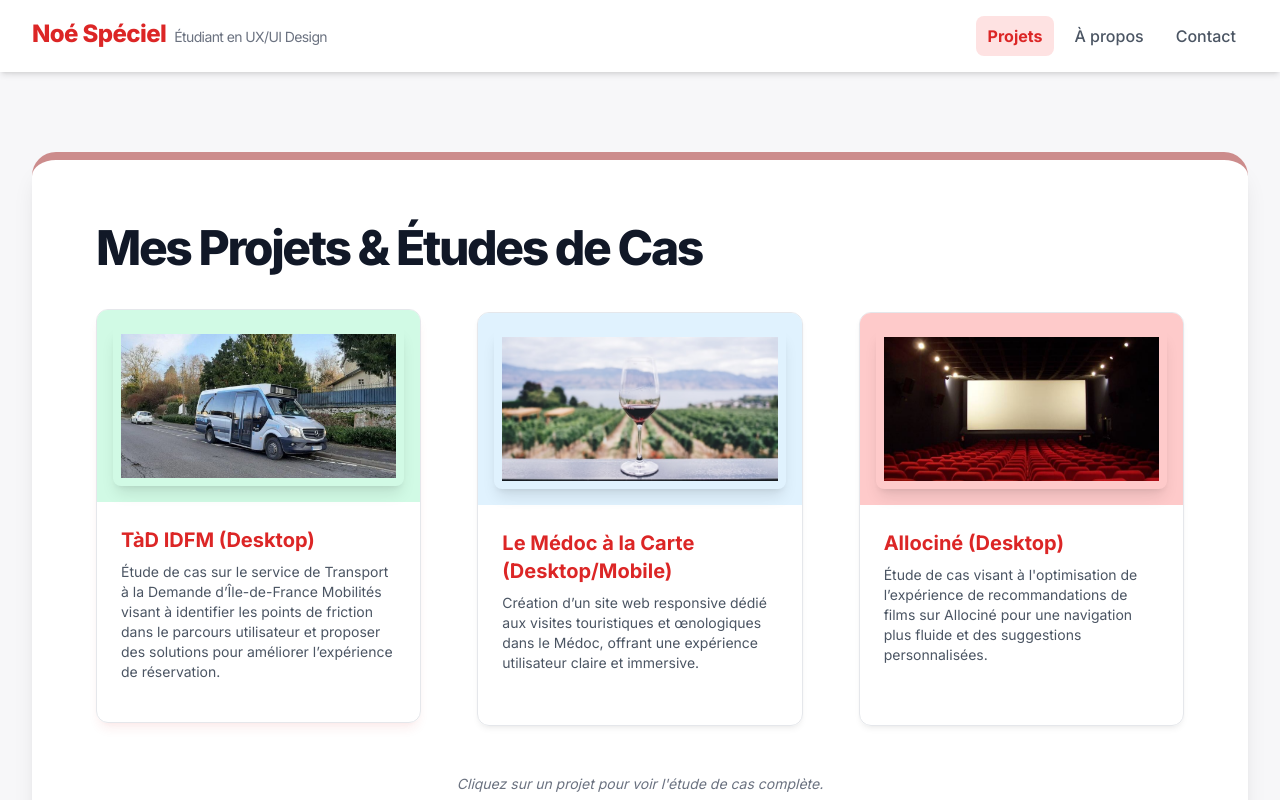
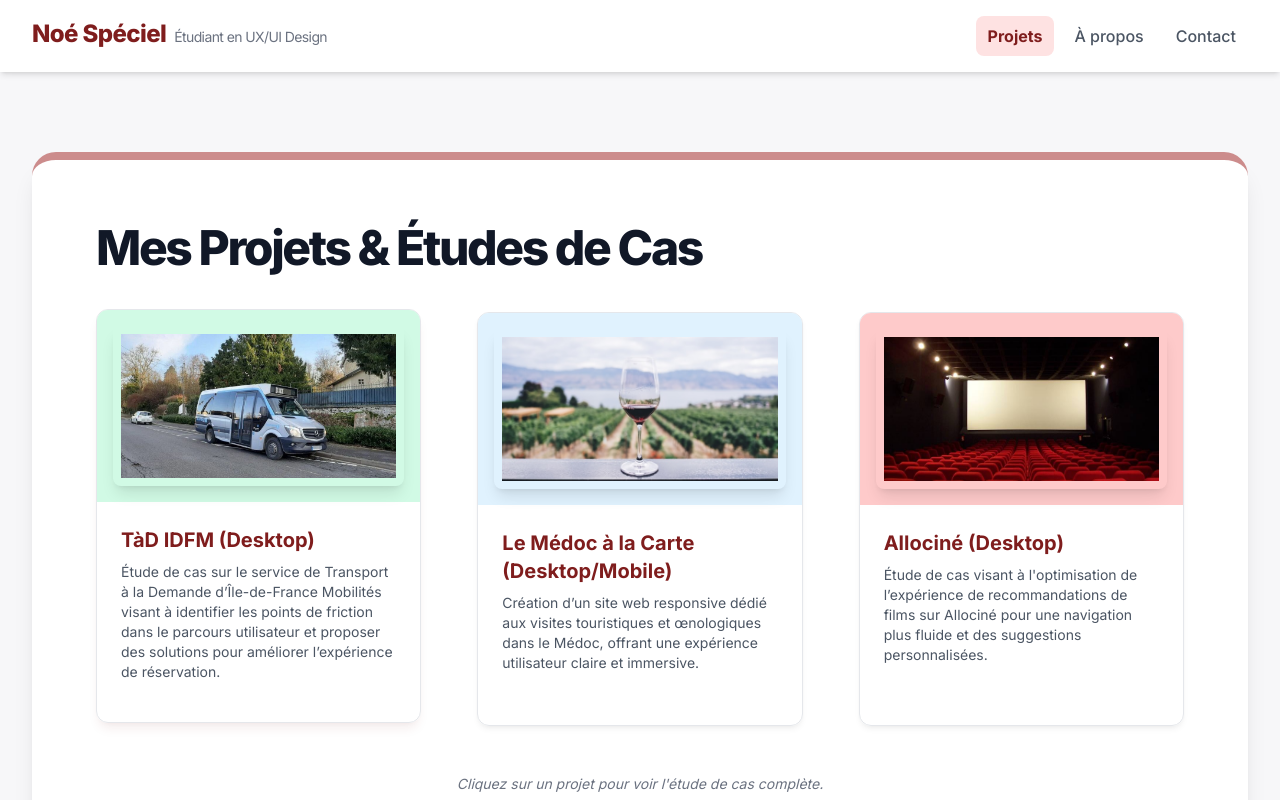
Before and after one commit to Darckozz/portfolio, a plain HTML site: page index.html in a window 1280 px wide. In both pictures the pointer is over the element 258 px from the left and 519 px from the top of the page. Shown: the top 800 px of the page. Drawn offline with nearby package versions, Linux system fonts and the light colour scheme.

Commit message:
Update style.css

```diff
--- a/css/style.css
+++ b/css/style.css
@@ -4,16 +4,11 @@ body {
     background-color: #f7f7f9; /* Un gris très léger pour le fond */
 }
 
-/* Définition de la couleur d'accent (Rouge Vif) */
+/* Définition de la couleur d'accent (Bordeaux/Rouge profond) */
 :root {
-    /* MODIFIÉ : Rouge plus vif (similaire à Red 600) */
-    --color-bordeaux-base: #dc2626;
-
-    /* MODIFIÉ : Arrière-plan subtil (similaire à Red 100) */
-    --color-bordeaux-light: #fee2e2;
-
-    /* MODIFIÉ : Survol bouton principal (similaire à Red 800) */
-    --color-bordeaux-dark: #991b1b;
+    --color-bordeaux-base: #7f1d1d; /* Red 900 - Bordeaux profond (Rétabli) */
+    --color-bordeaux-light: #fee2e2; /* Red 100 - Arrière-plan subtil pour l'état actif */
+    --color-bordeaux-dark: #450a0a; /* Red 950 - Survol bouton principal (Rétabli) */
 }
 
 .accent-text {
@@ -54,11 +49,10 @@ body {
     transition: all 0.3s cubic-bezier(0.4, 0, 0.2, 1);
     box-shadow: 0 4px 6px -1px rgba(0, 0, 0, 0.05), 0 2px 4px -2px rgba(0, 0, 0, 0.05);
 }
-/* MODIFIÉ : Retrait de la couleur de bordure et du transform au survol */
+/* MODIFIÉ : Rétabli l'ombre subtile basée sur le bordeaux profond (7f1d1d) */
 .project-card:hover {
     transform: translateY(-3px); /* Laisse un petit lift subtil */
-    /* Ombre subtile utilisant la nouvelle couleur d'accent */
-    box-shadow: 0 8px 12px -3px rgba(220, 38, 38, 0.08), 0 3px 5px -3px rgba(220, 38, 38, 0.05);
+    box-shadow: 0 8px 12px -3px rgba(127, 29, 29, 0.08), 0 3px 5px -3px rgba(127, 29, 29, 0.05);
     border-color: #e5e7eb; /* Reste gris clair */
 }
 
@@ -71,11 +65,12 @@ body {
     cursor: default;
     box-shadow: 0 1px 3px rgba(0,0,0,0.05);
 }
+/* MODIFIÉ : Rétabli l'ombre et le survol basés sur le bordeaux profond (7f1d1d) */
 .skill-tag:hover {
     background-color: var(--color-bordeaux-light);
     color: var(--color-bordeaux-base);
     border-color: #fca5a5;
-    box-shadow: 0 2px 5px rgba(220, 38, 38, 0.1); /* Utilisation du nouveau rouge */
+    box-shadow: 0 2px 5px rgba(153, 27, 27, 0.1);
     transform: translateY(-1px);
 }
 
@@ -114,10 +109,10 @@ body {
     transition: all 0.3s cubic-bezier(0.4, 0, 0.2, 1);
     box-shadow: 0 2px 4px rgba(0, 0, 0, 0.05);
 }
+/* MODIFIÉ : Rétabli l'ombre basée sur le bordeaux profond (7f1d1d) */
 .process-card:hover {
     transform: translateY(-3px);
-    /* Ombre subtile utilisant la nouvelle couleur d'accent */
-    box-shadow: 0 6px 10px rgba(220, 38, 38, 0.1);
+    box-shadow: 0 6px 10px rgba(127, 29, 29, 0.1);
 }
 
 /* NOUVEAU STYLE pour la transition de page */
```
